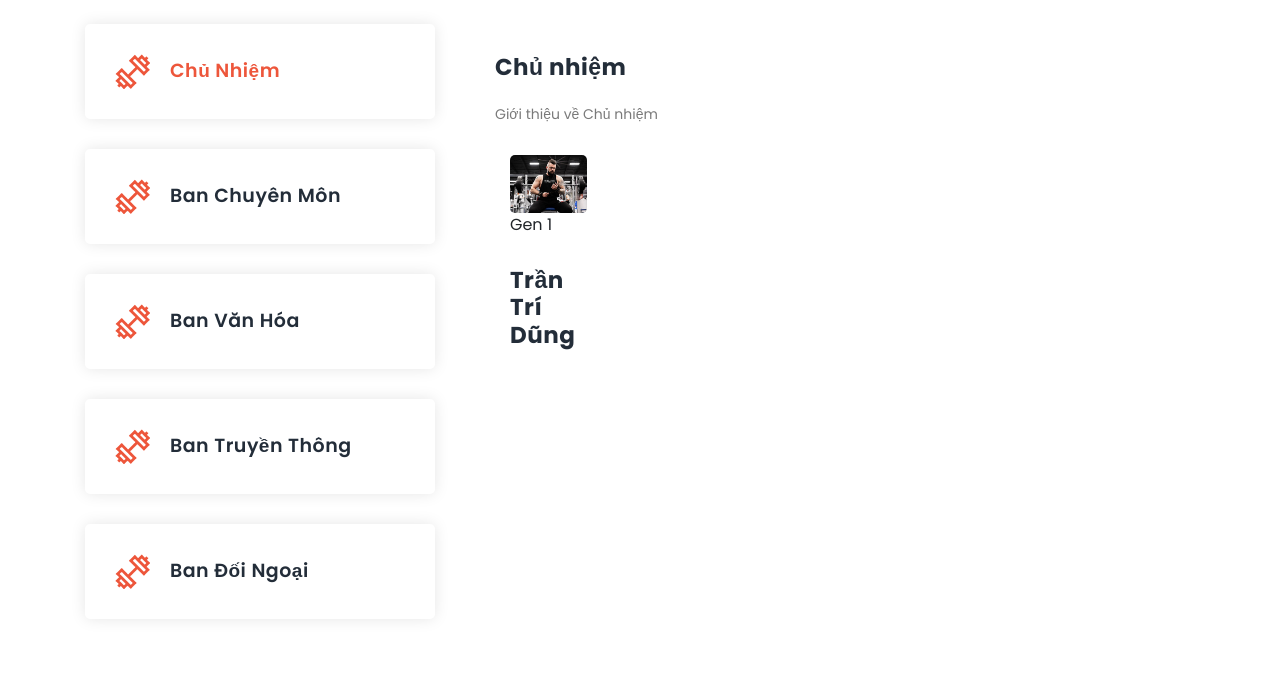
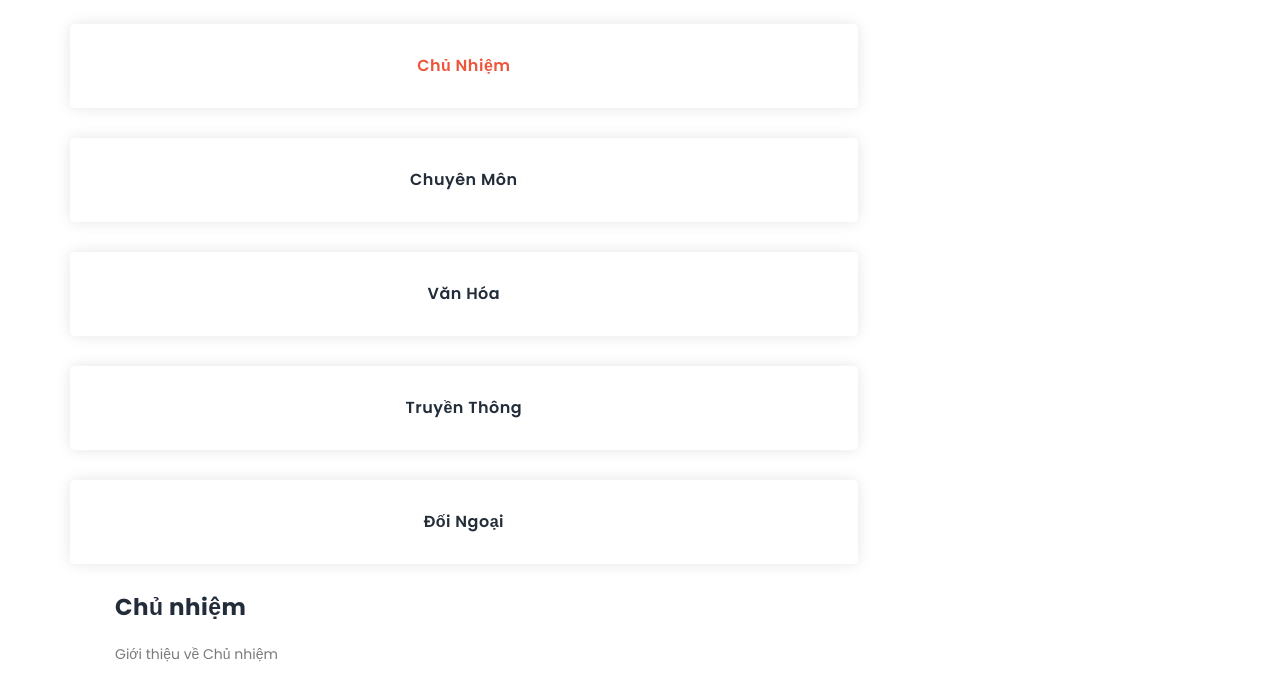
Before and after one commit to PhanNTSon/fc3website, a plain HTML site: page about.html in a window 1280 px wide. Shown: the part 116-808 px from the top of the page. Drawn offline with Linux system fonts and the light colour scheme.

Commit message:
chien update

```diff
--- a/about.html
+++ b/about.html
@@ -61,13 +61,13 @@
                     </div>
                 </div>
                 <div class="row" id="tabs">
-                    <div class="col-lg-4">
-                        <ul>
-                            <li><a href='#tabs-0'><img src="assets/images/tabs-first-icon.png" alt="">Chủ nhiệm</a></li>
-                            <li><a href='#tabs-1'><img src="assets/images/tabs-first-icon.png" alt="">Ban Chuyên Môn</a></li>
-                            <li><a href='#tabs-2'><img src="assets/images/tabs-first-icon.png" alt="">Ban Văn Hóa</a></li>
-                            <li><a href='#tabs-3'><img src="assets/images/tabs-first-icon.png" alt="">ban Truyền Thông</a></li>
-                            <li><a href='#tabs-4'><img src="assets/images/tabs-first-icon.png" alt="">Ban Đối Ngoại</a></li>
+                    <div>
+                        <ul class="list">
+                            <li><a style="font-size: medium;text-align: center;" href='#tabs-0'>Chủ nhiệm</a></li>
+                            <li><a style="font-size: medium;text-align: center;" href='#tabs-1'>Chuyên Môn</a></li>
+                            <li><a style="font-size: medium;text-align: center;" href='#tabs-2'>Văn Hóa</a></li>
+                            <li><a style="font-size: medium;text-align: center;" href='#tabs-3'>Truyền Thông</a></li>
+                            <li><a style="font-size: medium;text-align: center;" href='#tabs-4'>Đối Ngoại</a></li>
                         </ul>
                     </div>
                     <div class="col-lg-8">
--- a/assets/css/templatemo-training-studio.css
+++ b/assets/css/templatemo-training-studio.css
@@ -236,7 +236,7 @@ header
   right: 0px;
   z-index: 100;
   height: 100px;
-  background: linear-gradient(to bottom,rgba(0, 74, 173, 1), rgba(203, 108, 230, 0.7));
+  background: linear-gradient(to bottom,#004aad, #9463d6);
   -webkit-transition: all .5s ease 0s;
   -moz-transition: all .5s ease 0s;
   -o-transition: all .5s ease 0s;
@@ -710,7 +710,7 @@ subscribe
 
 #call-to-action {
   padding: 120px 0px;
-  background-image: url(../images/cta-bg.jpg);
+  background-color: #1e1e1e;
   background-position: center center;
   background-repeat: no-repeat;
   background-size: cover;
```
Also changed, not shown: index.html (+15 -5 lines).
